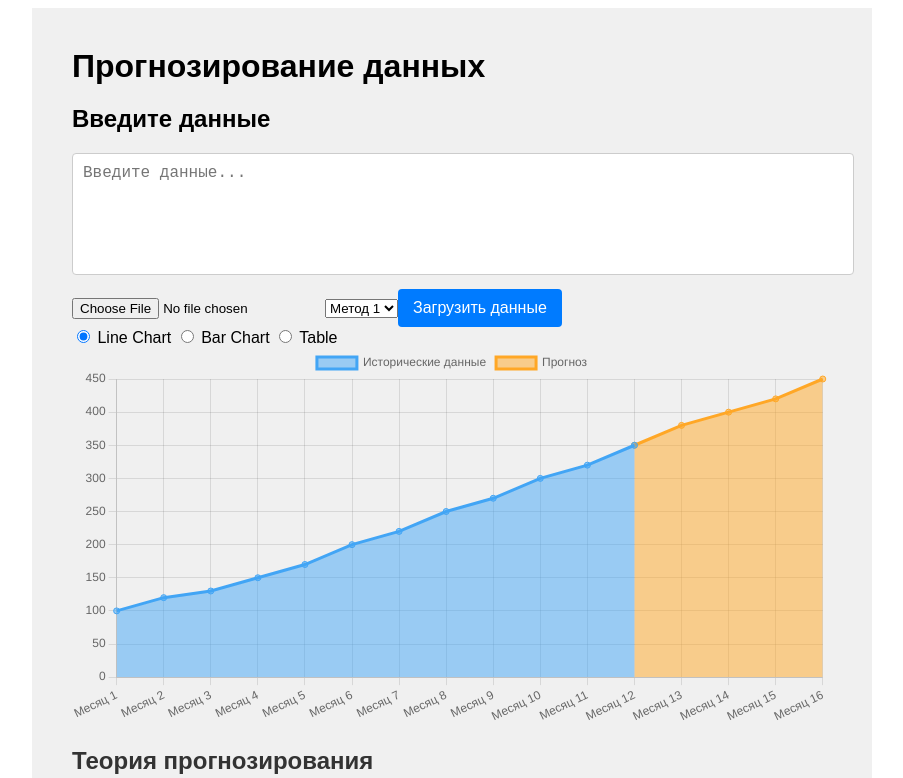
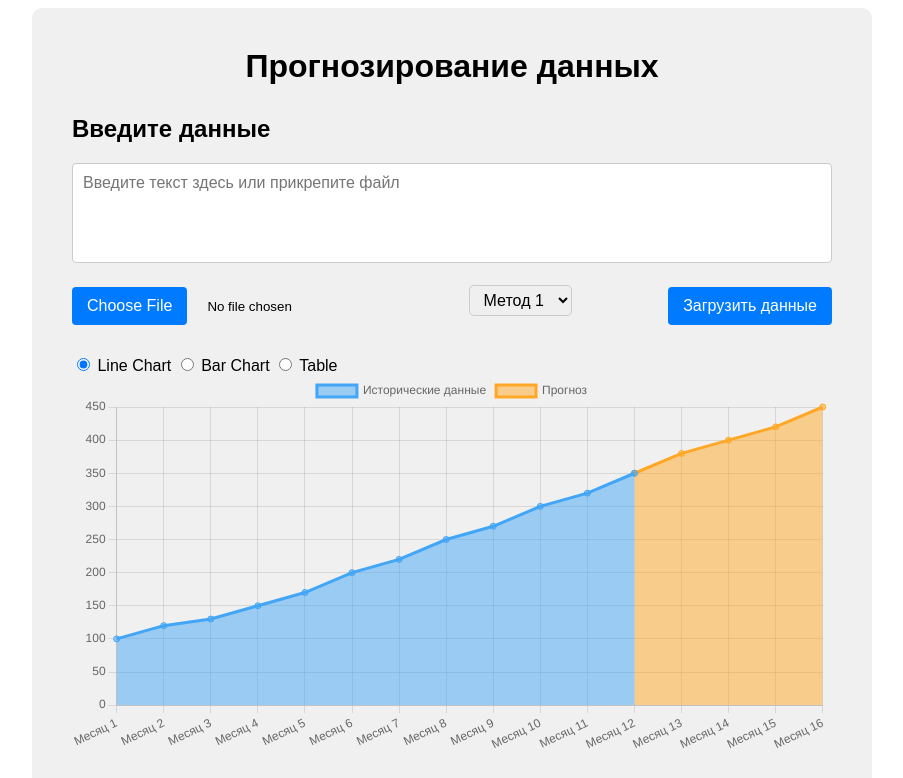
Before and after one commit to UlyanaFilkova/forecast-app, a Vue app: page / in a window 1280 px wide. Shown: the top 778 px of the page, without its empty margins (188-1091 px from the left). Built offline with nearby package versions, Linux system fonts and the light colour scheme.

Commit message:
style dataInput

```diff
--- a/src/App.vue
+++ b/src/App.vue
@@ -40,6 +40,7 @@ export default {
   padding: 20px;
   font-family: Arial, sans-serif;
   background-color: #f0f0f0;
+  border-radius: 10px;
 }
 
 header {
@@ -51,7 +52,8 @@ header {
 }
 
 h1 {
-  margin: 0;
+  margin: 0 0 30px 0;
+  text-align: center;
 }
 
 nav {
--- a/src/components/DataInput.vue
+++ b/src/components/DataInput.vue
@@ -2,7 +2,11 @@
   <div>
     <h2>Введите данные</h2>
     <form @submit.prevent="submitData">
-      <textarea v-model="dataInput" placeholder="Введите данные..."></textarea>
+      <textarea
+        v-model="dataInput"
+        placeholder="Введите текст здесь или прикрепите файл"
+      ></textarea>
+      <div class="file-input-container">
         <input type="file" @change="handleFileUpload" />
         <span v-if="fileError" class="error">{{ fileError }}</span>
         <select v-model="forecastMethod">
@@ -10,6 +14,7 @@
           <option value="method2">Метод 2</option>
         </select>
         <button type="submit">Загрузить данные</button>
+      </div>
     </form>
     <TableModal
       :isOpen="showModal"
@@ -184,6 +189,10 @@ export default {
 </script>
 
 <style scoped>
+form {
+  width: 100%;
+  margin-bottom: 30px;
+}
 .data-input {
   background-color: #f9f9f9;
   border-radius: 8px;
@@ -194,14 +203,28 @@ export default {
 
 textarea {
   width: 100%;
+  box-sizing: border-box;
+  resize: vertical;
   height: 100px;
   border: 1px solid #ccc;
   border-radius: 4px;
   padding: 10px;
   font-size: 16px;
   resize: none;
+  outline: none;
+  font-family: Arial, sans-serif;
+  font-size: 18px;
+  margin-bottom: 10px;
+}
+textarea:focus {
+  outline: 2px solid #3898ff;
+  border: 1px solid #ffffff;
+}
+textarea::placeholder {
+  font-size: 16px;
 }
 
+input::file-selector-button,
 button {
   background-color: #007bff;
   color: white;
@@ -214,7 +237,35 @@ button {
   transition: background-color 0.3s;
 }
 
+input::file-selector-button:hover,
 button:hover {
   background-color: #0056b3;
 }
+
+.file-input-container {
+  display: flex;
+  align-items: center;
+  gap: 20px;
+  justify-content: space-between;
+}
+
+input[type='file'] {
+  width: 300px;
+}
+
+input::file-selector-button {
+  margin-right: 20px;
+}
+
+select {
+  padding: 5px 10px;
+  font-size: 16px;
+  border: 1px solid #ccc;
+  border-radius: 5px;
+  cursor: pointer;
+}
+
+select:focus {
+  outline: none;
+}
 </style>
```
Lines whose indentation alone changed are shown as unchanged.
